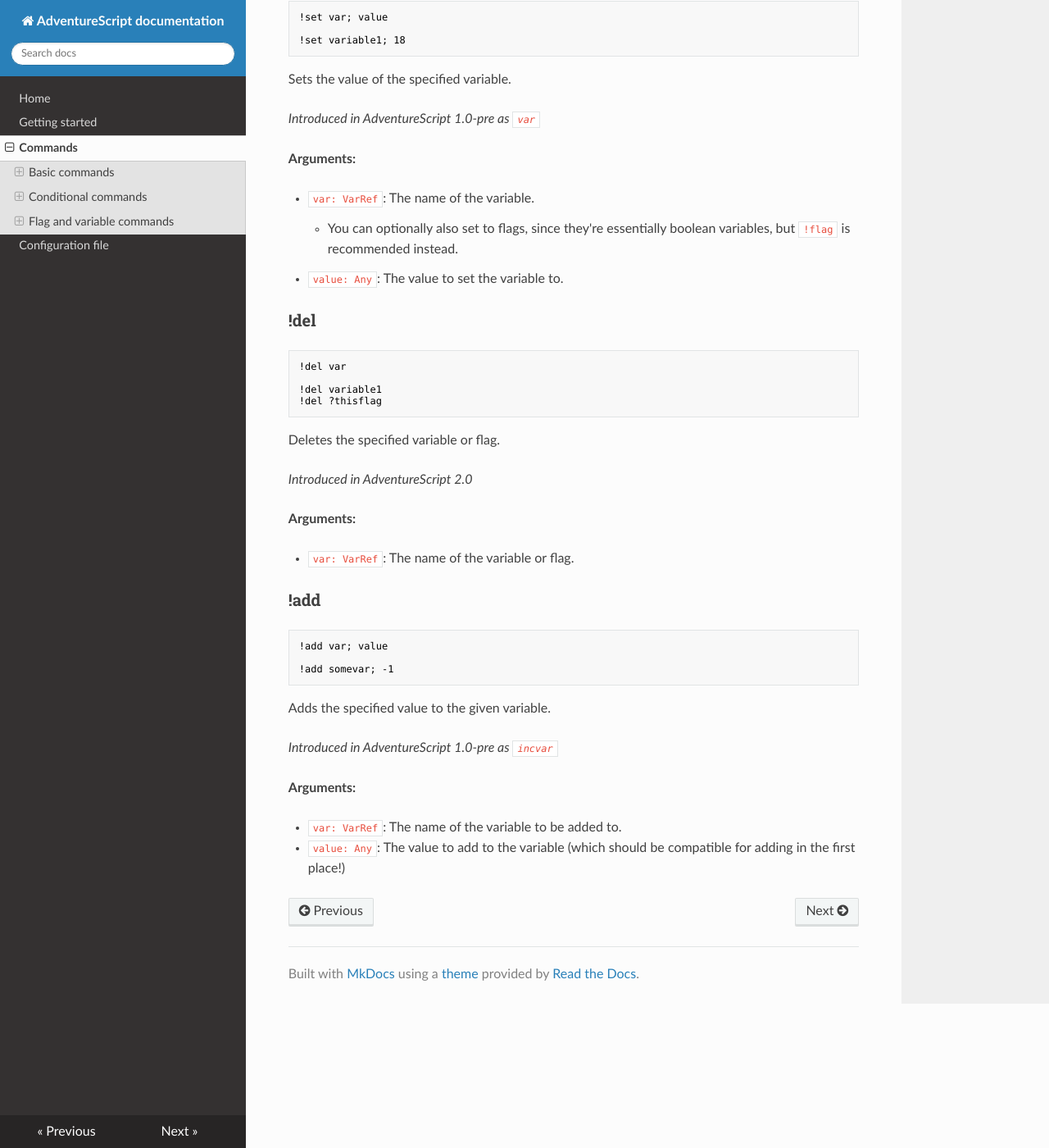
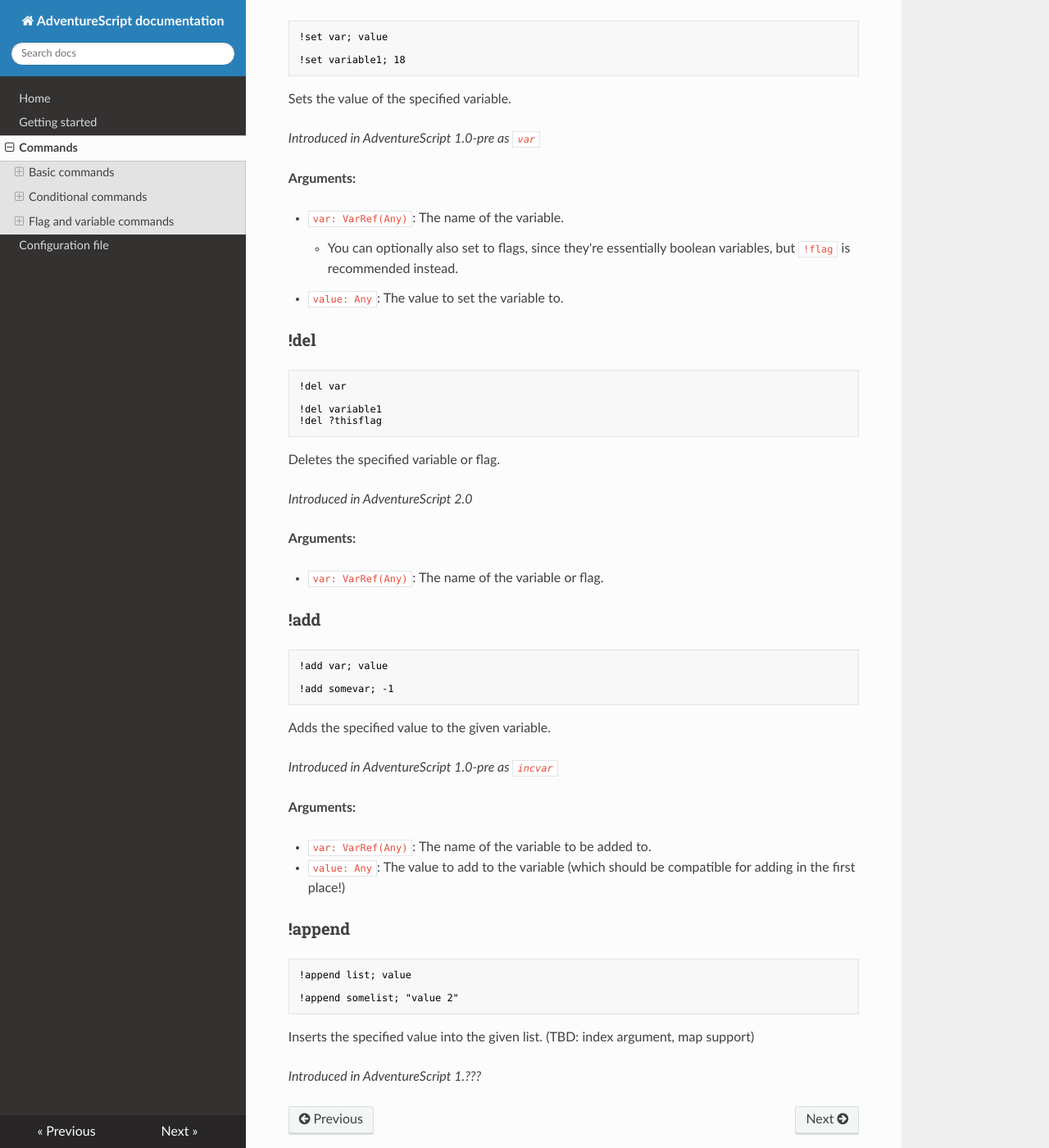
Before and after one commit to patataofcourse/AdventureScript, an MkDocs documentation site: the page built from docs/commands.md, in a window 1280 px wide and 1400 px high, scrolled down 4612 px. Shown: the whole window at 82% size. Built offline with MkDocs 1.6.1, drawn with Linux system fonts in a browser that asks for light colours; nearby versions of some CDN libraries; some of the changed text lies outside the part shown.

Commit message:
add start of append cmd into docs

````diff
--- a/docs/commands.md
+++ b/docs/commands.md
@@ -206,7 +206,7 @@
 
 **Arguments:**
 
-- `var: VarRef`: The name of the variable.
+- `var: VarRef(Any)`: The name of the variable.
     - You can optionally also set to flags, since they're essentially boolean variables, but `!flag` is recommended instead.
 - `value: Any`: The value to set the variable to.
 
@@ -223,7 +223,7 @@
 
 **Arguments:**
 
-- `var: VarRef`: The name of the variable or flag.
+- `var: VarRef(Any)`: The name of the variable or flag.
 
 ### !add
 ```none
@@ -237,5 +237,16 @@
 
 **Arguments:**
 
-- `var: VarRef`: The name of the variable to be added to.
+- `var: VarRef(Any)`: The name of the variable to be added to.
 - `value: Any`: The value to add to the variable (which should be compatible for adding in the first place!)
+
+### !append
+```none
+!append list; value
+
+!append somelist; "value 2"
+```
+Inserts the specified value into the given list.
+(TBD: index argument, map support)
+
+*Introduced in AdventureScript 1.???*
````
Also changed, not shown: other parts of docs/commands.md (+3 -3 lines).
